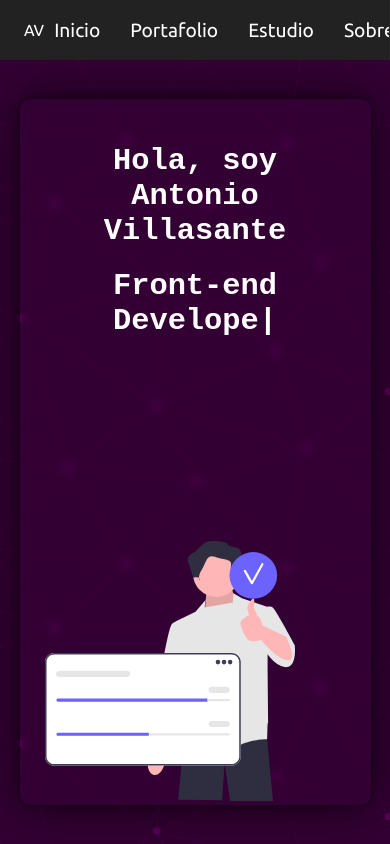
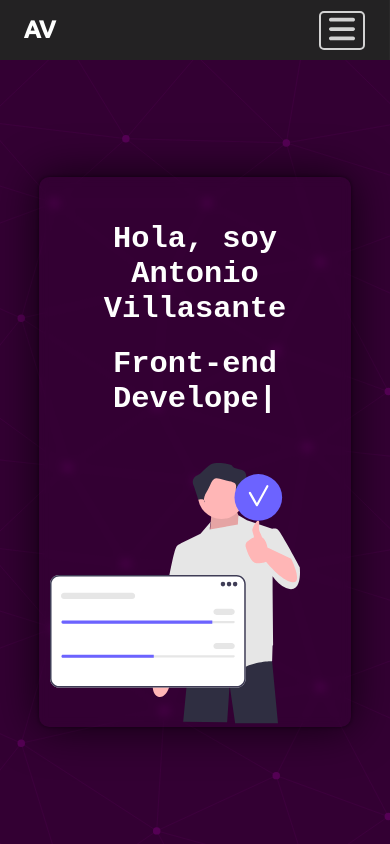
Before and after one commit to ant-villasante98/portafolio, an Angular app: page /inicio in a window 390 px wide. Built offline with nearby package versions, Linux system fonts and the light colour scheme.

Commit message:
ajustando el nav y nav-collapse

```diff
--- a/src/app/modules/inicio/inicio.component.css
+++ b/src/app/modules/inicio/inicio.component.css
@@ -83,14 +83,17 @@
 }
 @media (max-width:575px) {
     .ic-wrap-inicio{
-        height: 90%;
-        width: 90%;
+        /* min-width: 400px; */
+
+        min-height: 550px;
+        min-width: 300px;
+        width: 80%;
     }
 
     .ic-container-imag {
         position: absolute;
         bottom: 0;
-        left: -40px;
+        left: -30px;
     }
     .ic-container-imag svg{
         width: 250px;
--- a/src/app/shared/components/menu-button/menu-button.component.css
+++ b/src/app/shared/components/menu-button/menu-button.component.css
@@ -1,5 +1,9 @@
-.wrap-buttom a{
-    display: block;
+.wrap-buttom{
+    display: flex;
+    width: 100%;
+    height: 100%;
+    justify-content: center;
+    align-items: center;
 }
 
 .container-text-img{
--- a/src/app/shared/components/menu-button/menu-button.component.html
+++ b/src/app/shared/components/menu-button/menu-button.component.html
@@ -1,5 +1,5 @@
-<div class="wrap-buttom">
-    <a class="a-wb" routerLink="{{ruta}}">
+<!-- <div class="wrap-buttom"> -->
+<a class="wrap-buttom" routerLink="{{ruta}}">
     <div class="container-text-img">
         <div class="wrap-img-buttom {{img.trim()?'':'not-img'}}">
             <img class="img-buttom" [src]="img" alt="{{nombre}}">
@@ -7,4 +7,4 @@
         <span>{{nombre}}</span>
     </div>
 </a>
-</div>
+<!-- </div> -->
--- a/src/app/shared/components/menu/menu.component.css
+++ b/src/app/shared/components/menu/menu.component.css
@@ -16,6 +16,10 @@
 /* .nav-menu:hover{
     width: max-content;
 } */
+.elm-nav-incio{
+    font-weight: 700;
+    font-size: 1.5rem;
+}
 
 .nav-container-buttoms{
     display: flex;
@@ -29,3 +33,110 @@
 .nav-container-buttoms li{
     margin: 10px 0;
 }
+.btm-nav-toggler{
+    display: none;
+    background-color: transparent;
+    border: 2px solid var(--color-cv-contrast-text);
+    opacity: .8;
+    border-radius: 5px ;
+}
+.btm-nav-icon{
+    display: inline-block;
+    width: 30px;
+    height: 30px;
+    color: var(--color-cv-contrast-text);
+    /* background-color: transparent; */
+}
+.nbim{
+    background-position: center;
+    background-repeat: no-repeat;
+    background-image: url(src/assets/svg/menu_bars.svg)
+}
+.nbic{
+    background-position: center;
+    background-repeat: no-repeat;
+    background-image: url(src/assets/svg/menu_close.svg)
+}
+
+.btm-nav-toggler:hover{
+    border-color: var(--color-cv-contrast-text);
+}
+.wrap-nav-btm-collapse{
+    display: none;
+    position: relative;
+    flex-direction: row;
+    height: 60px;
+    width: 100%;
+    padding: 0 24px;
+
+    background-color: #232223;
+    justify-content: right;
+    align-items: center;
+}
+.text-head-nav-collapse{
+    position: absolute;
+    top: 50%;
+    left: 50%;
+    transform: translate(-50%,-50%) ;
+}
+
+
+@media (max-width:575px) {
+    .btm-nav-toggler{
+        display: block;
+    }
+
+    .nav-collapse{
+        display: none;
+        flex-direction: column;
+        position: absolute;
+        top: 0;
+        left: 0;
+        width: 100%;
+        height: 100vh;
+        backdrop-filter: blur(40px);
+    }
+    .nav-collapse::before {
+        content: '';
+        display: block;
+        position: fixed;
+        top: 0;
+        left: 0;
+        height: 100vh;
+        width: 100vw;
+        z-index: -1;
+        opacity: .7;
+        background-color: #232223;
+    }
+    .nav-container-buttoms{
+        flex-direction: column;
+        padding: 25px 0;
+        align-items: center;
+        width: 100%;
+        height: calc(100vh - 60px);
+        transition: opacity .8s;
+        opacity: 1;
+    }
+
+
+    .nav-container-buttoms li{
+        width: 200px;
+        height: 60px;
+        font-weight: 500;
+        font-size: 1.5rem;
+        /* border-bottom: 1px solid var(--color-cv-contrast-text); */
+        /* background-color: #232223; */
+        border-radius: 9px;
+        /* backdrop-filter: blur(50px); */
+        box-shadow: 5px 4px 5px rgba(250,250,250,.2 ),8px 10px 10px rgba(250,250,250,.03 );
+    }
+    .nav-menu-show{
+        display: flex;
+
+    }
+    /* .nav-menu-btm-menu-show{
+        display: flex;
+
+    } */
+
+}
--- a/src/app/shared/components/menu/menu.component.html
+++ b/src/app/shared/components/menu/menu.component.html
@@ -1,9 +1,27 @@
 <nav class="nav-menu">
-    <a href="#">AV</a>
+    <a class="elm-nav-incio" routerLink="/inicio">AV</a>
 
-    <ul class="nav-container-buttoms">
-        <li *ngFor="let item of itemsMenu">
-            <app-menu-button [nombre]="item.nombre" [ruta]="item.ruta"></app-menu-button>
-        </li>
-    </ul>
+    <div>
+
+        <button class="btm-nav-toggler" (click)="nav_collapse=!nav_collapse">
+            <span class="btm-nav-icon nbim"></span>
+        </button>
+        <!-- {{nav_collapse?'nav-menu-show':''}} -->
+        <div class="nav-collapse {{nav_collapse?'nav-menu-show':''}}">
+            <div class="wrap-nav-btm-collapse {{nav_collapse?'nav-menu-show':''}}">
+                <span class="text-head-nav-collapse elm-nav-incio">AV</span>
+
+                <button class="btm-nav-toggler" (click)="nav_collapse=!nav_collapse">
+                    <span class="btm-nav-icon nbic"></span>
+                </button>
+            </div>
+
+            <ul class="nav-container-buttoms nav-menu-show">
+                <li *ngFor="let item of itemsMenu">
+                    <app-menu-button [nombre]="item.nombre" [ruta]="item.ruta"></app-menu-button>
+                    <span></span>
+                </li>
+            </ul>
+        </div>
+    </div>
 </nav>
--- a/src/app/shared/components/menu/menu.component.ts
+++ b/src/app/shared/components/menu/menu.component.ts
@@ -35,4 +35,6 @@ export class MenuComponent {
 
   ]
 
+  nav_collapse = false;
+
 }
--- a/src/index.html
+++ b/src/index.html
@@ -3,7 +3,7 @@
 
 <head>
   <meta charset="utf-8">
-  <title>Portafolio|CV</title>
+  <title>Antonio Villasante</title>
   <base href="/">
   <meta name="viewport" content="width=device-width, initial-scale=1">
   <link rel="icon" type="image/x-icon" href="favicon.ico">
```
Also changed, not shown: src/assets/svg/menu_bars.svg (added), src/assets/svg/menu_close.svg (added). Lines whose indentation alone changed are shown as unchanged.
